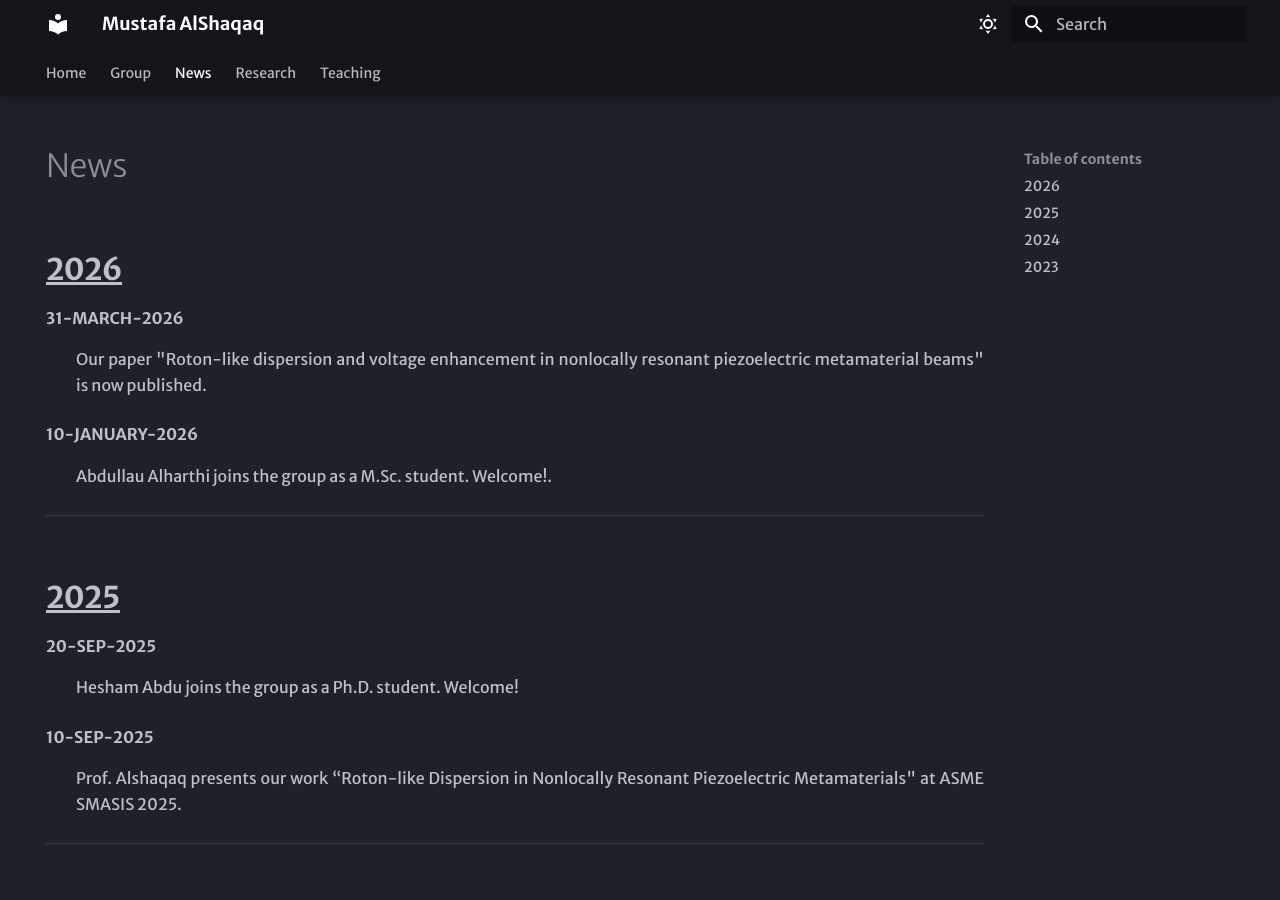
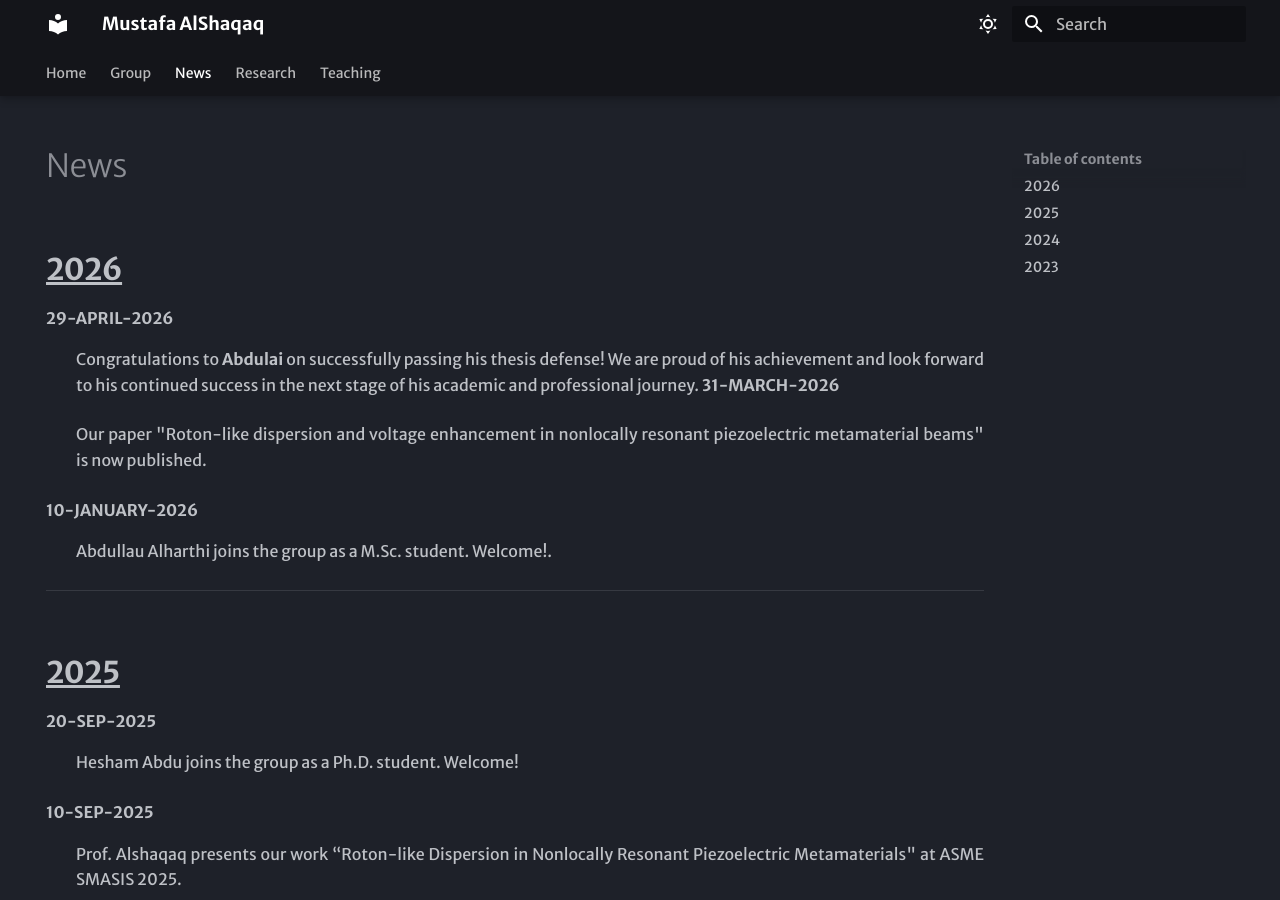
Before and after one commit to mshaqaq/mshaqaq.github.io, an MkDocs documentation site: the page built from docs/news.md, in a window 1280 px wide and 900 px high. Built offline with MkDocs 1.6.1 and Material for MkDocs 9.7.7, drawn with Linux system fonts in a browser that asks for light colours.

Commit message:
Add news update for Abdulai's thesis defense success

```diff
--- a/docs/news.md
+++ b/docs/news.md
@@ -4,7 +4,9 @@ hide:
 ---
 
 ## 2026
+**29-April-2026**{.news-tag}
 
+: Congratulations to **Abdulai** on successfully passing his thesis defense! We are proud of his achievement and look forward to his continued success in the next stage of his academic and professional journey.
 **31-March-2026**{.news-tag}
 
 :   Our paper "Roton-like dispersion and voltage enhancement in nonlocally resonant piezoelectric metamaterial beams" is now published.
```
